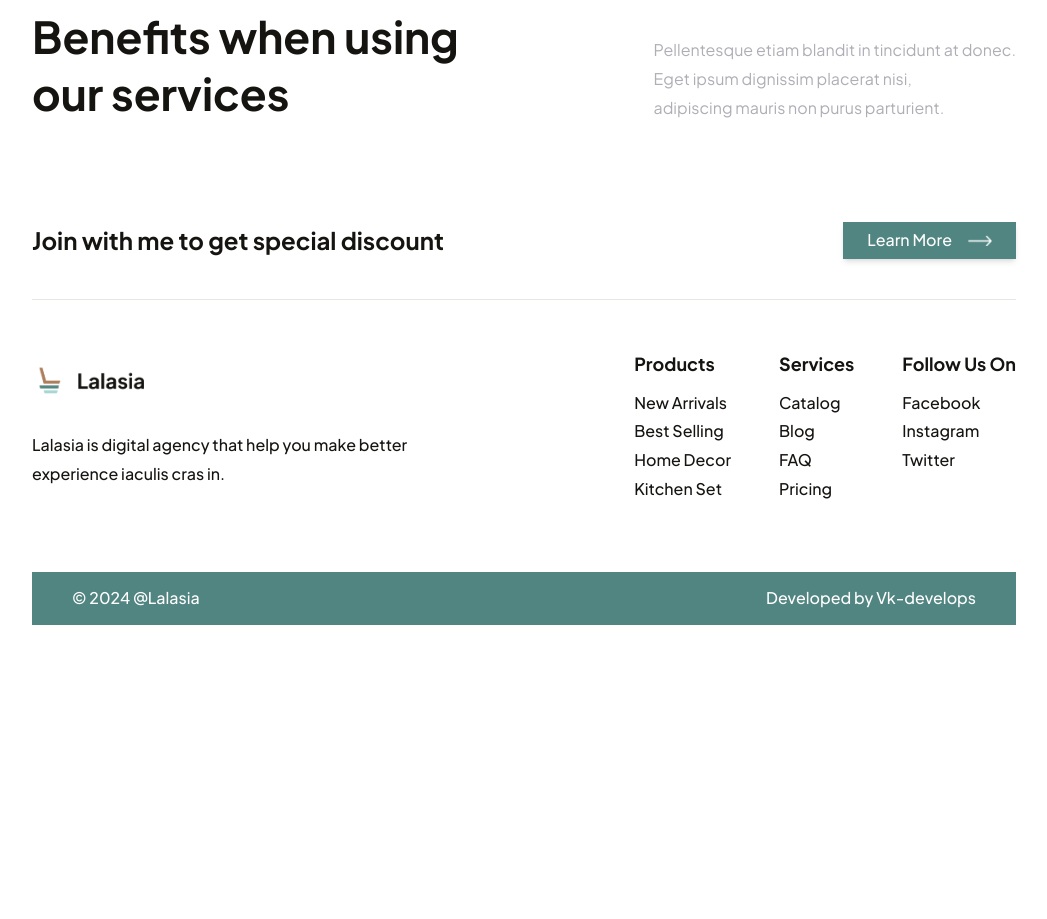
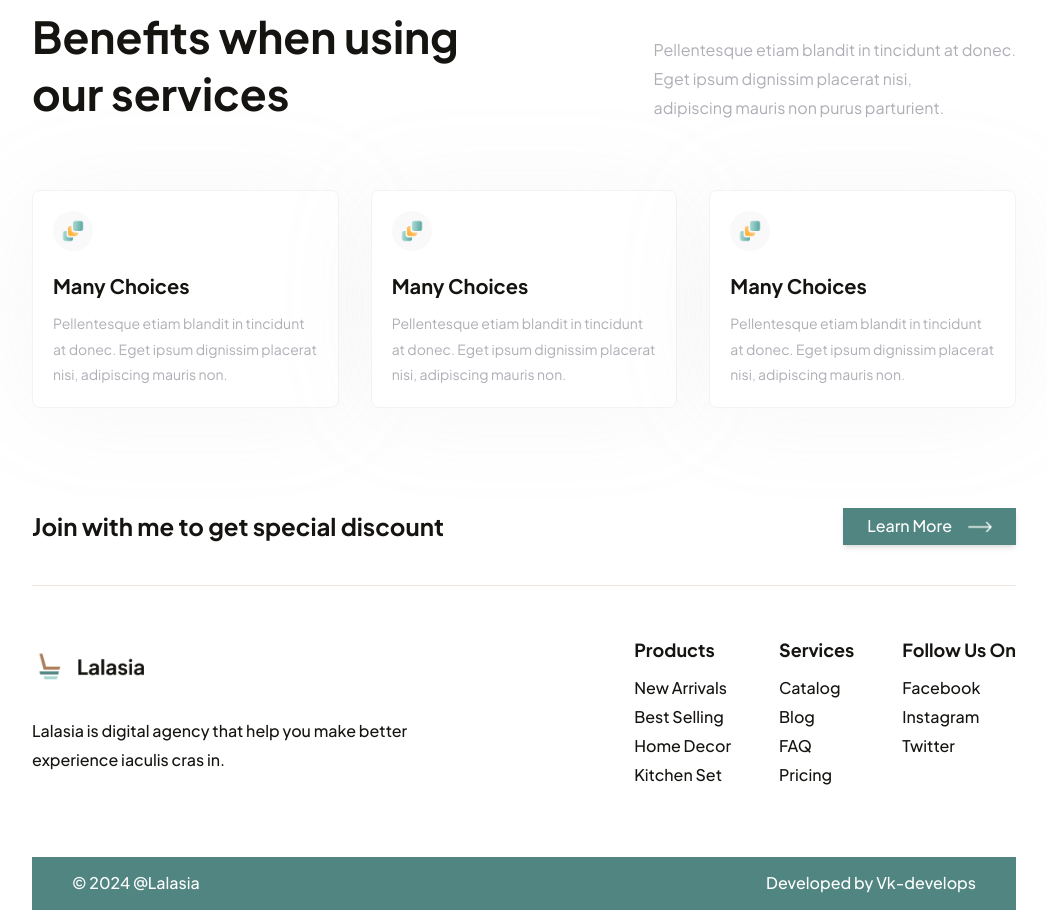
Before and after one commit to vk-develops/Lalasia-MERN-Furniture-Ecommerce, a React (Vite) app in the folder Frontend/: page / in a window 1280 px wide. Shown: the part 1400-2319 px from the top of the page, without its empty margins (116-1163 px from the left). Before the commit the page ends 2045 px from the top, so only its background shows below. Built offline with nearby package versions, Linux system fonts and the light colour scheme.

Commit message:
feat: Added the Benefit card UI

```diff
--- a/Frontend/src/Components/HomeBenefitCard.jsx
+++ b/Frontend/src/Components/HomeBenefitCard.jsx
@@ -1,7 +1,25 @@
 import React from "react";
+import SquareImg from "../assets/SquareImg.png";
+import { styles } from "../Styles/styles";
 
 const HomeBenefitCard = () => {
-    return <div>HomeBenefitCard</div>;
+    return (
+        <div className="w-full p-5 bg-screenColor1 shadow-new rounded-lg border-[1.5px] border-screenColor2  mt-5">
+            <div className="bg-placeholderColor p-2 inline-block rounded-full">
+                <img
+                    className="w-6"
+                    src={SquareImg}
+                    alt="icon"
+                />
+            </div>
+
+            <h4 className={`${styles.tertiaryText} pt-4`}>Many Choices</h4>
+            <p className={`${styles.tertiaryParaText} pt-3`}>
+                Pellentesque etiam blandit in tincidunt at donec. Eget ipsum
+                dignissim placerat nisi, adipiscing mauris non.
+            </p>
+        </div>
+    );
 };
 
 export default HomeBenefitCard;
--- a/Frontend/src/Pages/Home/BenefitsSection.jsx
+++ b/Frontend/src/Pages/Home/BenefitsSection.jsx
@@ -1,5 +1,6 @@
 import React from "react";
 import { styles } from "../../Styles/styles";
+import HomeBenefitCard from "../../Components/HomeBenefitCard";
 
 const BenefitsSection = () => {
     return (
@@ -18,6 +19,12 @@ const BenefitsSection = () => {
                     non purus parturient.
                 </p>
             </div>
+
+            <div className="flex items-center justify-center gap-8 pt-12">
+                <HomeBenefitCard />
+                <HomeBenefitCard />
+                <HomeBenefitCard />
+            </div>
         </section>
     );
 };
--- a/Frontend/src/Styles/styles.js
+++ b/Frontend/src/Styles/styles.js
@@ -10,6 +10,9 @@ const styles = {
     secondaryText: "text-titleColor font-eduoxusSans text-3xl font-bold",
     secondaryParaText:
         "text-paragraphColor font-eduoxusSans text-psm font-regular",
+    tertiaryText: "text-titleColor font-eduoxusSans text-xl font-bold",
+    tertiaryParaText:
+        "text-paragraphColor font-eduoxusSans text-pxs font-regular",
 };
 
 //Export
```
